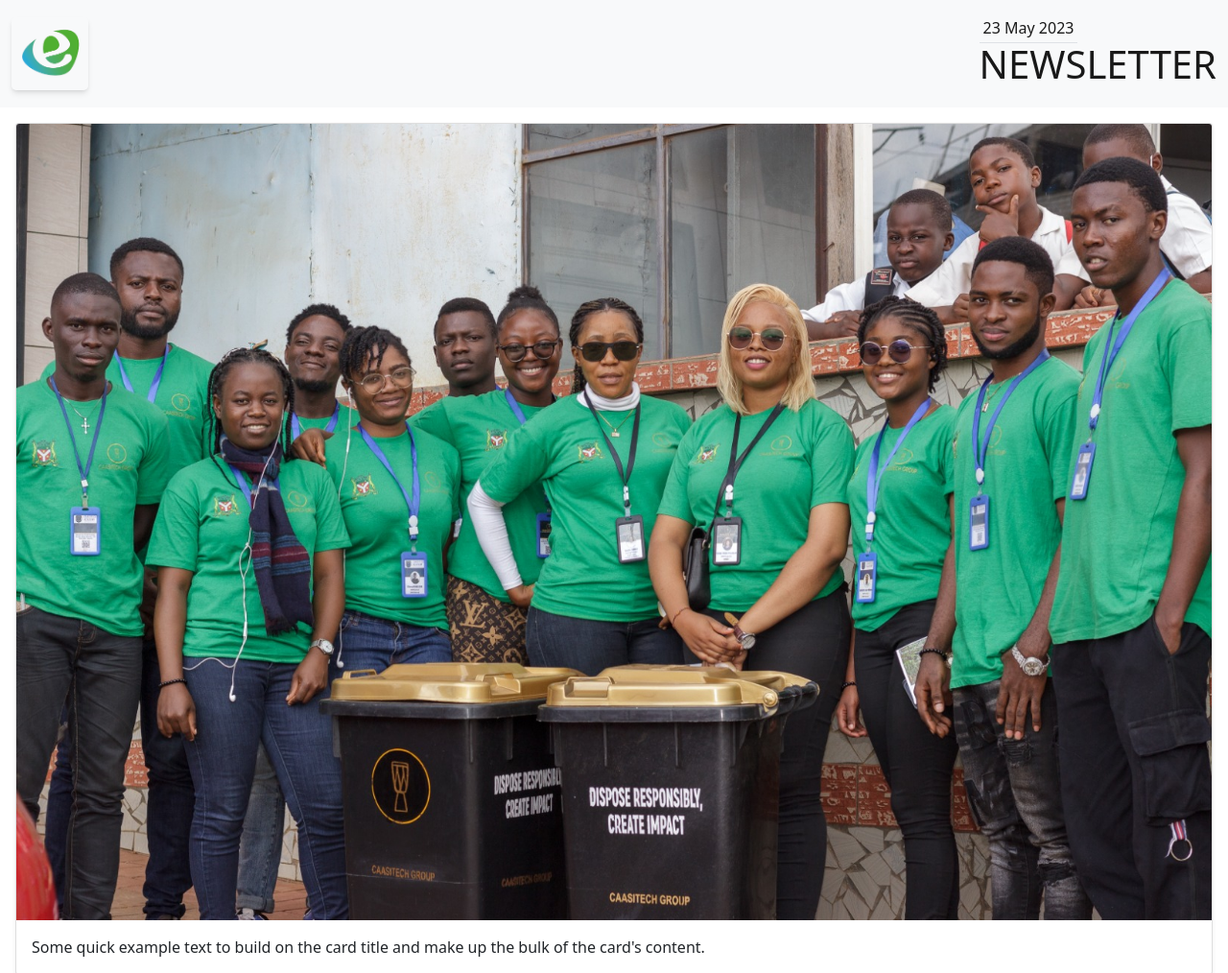
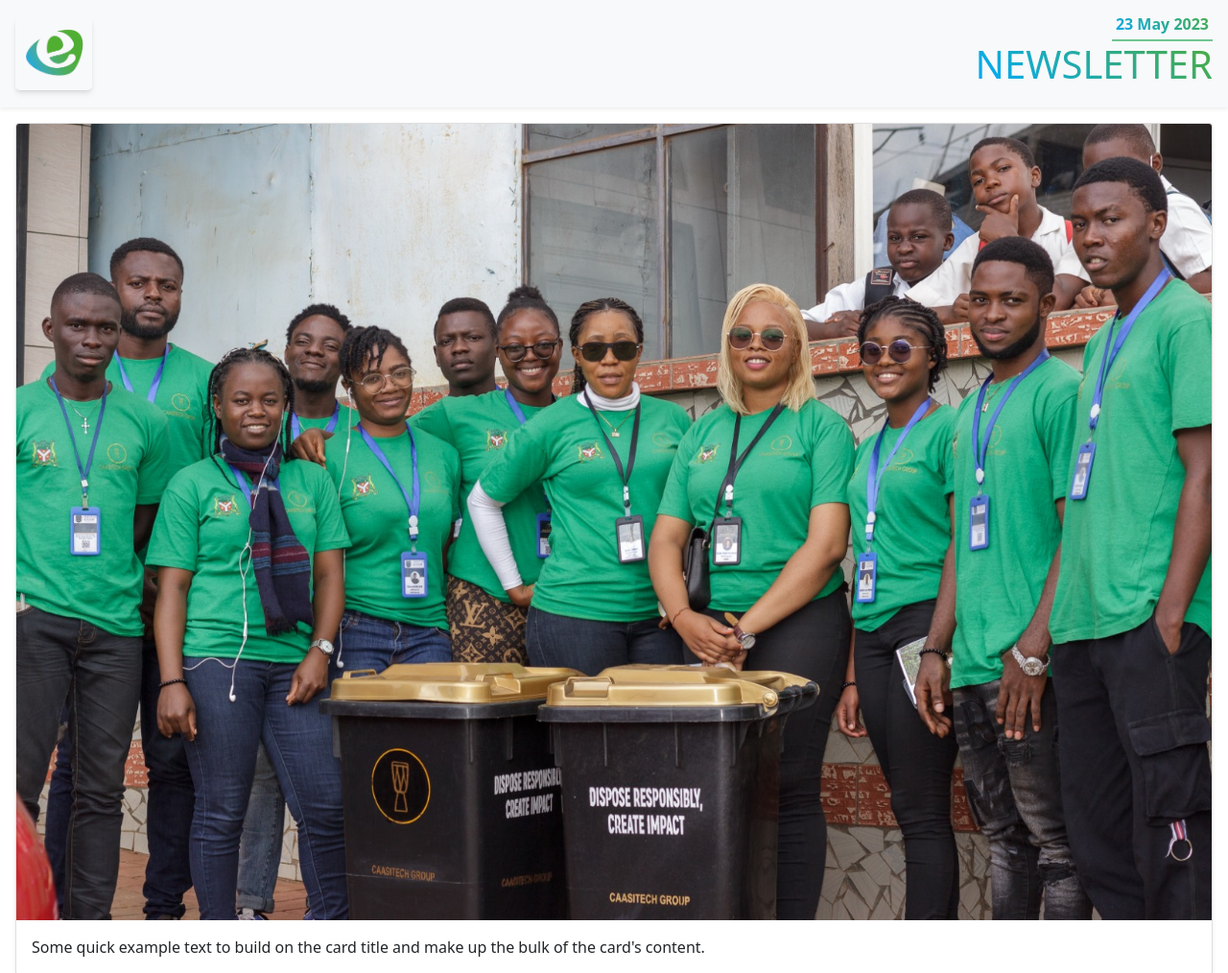
Before and after one commit to a-che613/ecoletter, a website: page index.html in a window 1280 px wide. Shown: the top 1014 px of the page at 96% size. Drawn offline with nearby package versions, Linux system fonts and the light colour scheme.

Commit message:
readjusted code

```diff
--- a/index.html
+++ b/index.html
@@ -1,27 +1,28 @@
-<!DOCTYPE html>
 <html lang="en">
 <head>
   <meta charset="UTF-8">
   <meta http-equiv="X-UA-Compatible" content="IE=edge">
   <meta name="viewport" content="width=device-width, initial-scale=1.0">
   <title>Document</title>
-  <link rel="stylesheet" href="output.css">
+  <link rel="stylesheet" href="./dist/output.css">
   <link href="https://cdn.jsdelivr.net/npm/bootstrap@5.0.2/dist/css/bootstrap.min.css" rel="stylesheet" integrity="sha384-EVSTQN3/azprG1Anm3QDgpJLIm9Nao0Yz1ztcQTwFspd3yD65VohhpuuCOmLASjC" crossorigin="anonymous">
 </head>
 <body>
-  <nav class="navbar navbar-light bg-light position-sticky top-0 zin z-10">
-    <div class="container-fluid">
+  <!-- <nav class="navbar navbar-light bg-green-50 shadow-sm position-sticky top-0 z-10 pl-1 pr-1"> -->
+  <nav class="navbar navbar-light bg-light shadow-sm position-sticky top-0 z-10 pl-1 pr-1">
+    <div class="container-fluid d-flex align-items-center">
       <div class="border-0 border-gray-350 rounded-3 shadow-md navbar-brand">
         <img src="images/logo1-removebg-preview.png" alt="logo" class="imgg">
       </div>
-      <div class="navbar-brand m-0">
-        <span class="mb-0 fs-6 text-black-900 border-bottom pb-1 pr-1 pl-1 border-black-900">23 May 2023</span>
-        <p class="h1">NEWSLETTER</p>
+      <div class="navbar-brand m-0 d-flex flex-column align-items-end justify-content-center">
+        <span class="mb-0 fs-6 text-blue-600/[.7] pb-1 pr-1 pl-1 border-b-2 border-green-600/[.6] fw-bold gt">23 May 2023</span>
+        <p class="h1 text-green-600 gt">NEWSLETTER</p>
+        <!-- <p class="h1 text-black-900">NEWSLETTER</p> -->
       </div>
     </div>
   </nav>
   <section class="p-3">
-    <div class="card shadow-sm"">
+    <div class="card shadow-sm">
       <img src="images/IMG-20230516-WA0078.jpg" class="card-img-top" alt="...">
       <div class="card-body">
         <p class="card-text">Some quick example text to build on the card title and make up the bulk of the card's content.</p>
@@ -32,7 +33,6 @@
 
 
 
-
   <script src="https://cdn.jsdelivr.net/npm/@popperjs/core@2.9.2/dist/umd/popper.min.js" integrity="sha384-IQsoLXl5PILFhosVNubq5LC7Qb9DXgDA9i+tQ8Zj3iwWAwPtgFTxbJ8NT4GN1R8p" crossorigin="anonymous"></script>
   <script src="https://cdn.jsdelivr.net/npm/bootstrap@5.0.2/dist/js/bootstrap.min.js" integrity="sha384-cVKIPhGWiC2Al4u+LWgxfKTRIcfu0JTxR+EQDz/bgldoEyl4H0zUF0QKbrJ0EcQF" crossorigin="anonymous"></script>
 </body>
--- a/src/input.css
+++ b/src/input.css
@@ -6,6 +6,8 @@
   width: 5rem;
 }
 
-/* .zin {
-  z-index: 1;
-} */
+.gt {
+  background-image: linear-gradient(40deg, rgb(0, 170, 255), #4cac3e);
+  background-clip: text;
+  color: transparent;
+}
--- a/tailwind.config.js
+++ b/tailwind.config.js
@@ -1,6 +1,6 @@
 /** @type {import('tailwindcss').Config} */
 module.exports = {
-  content: ["./*.{html,js}"],
+  content: ["./index.html"],
   theme: {
     extend: {},
   },
```
Also changed, not shown: package.json (+4 -4 lines), dist/output.css (added), public/output.css (renamed from output.css), 2 other files.
